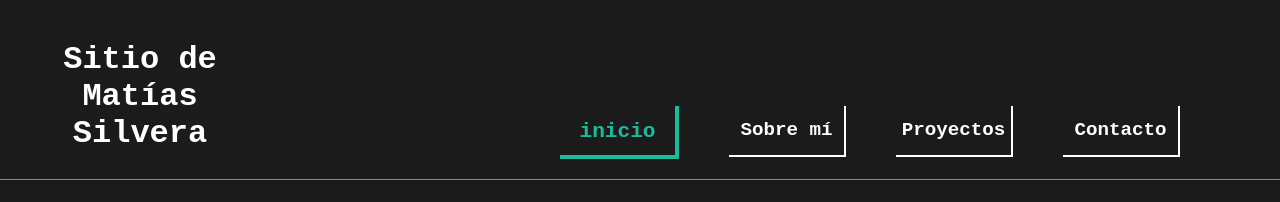
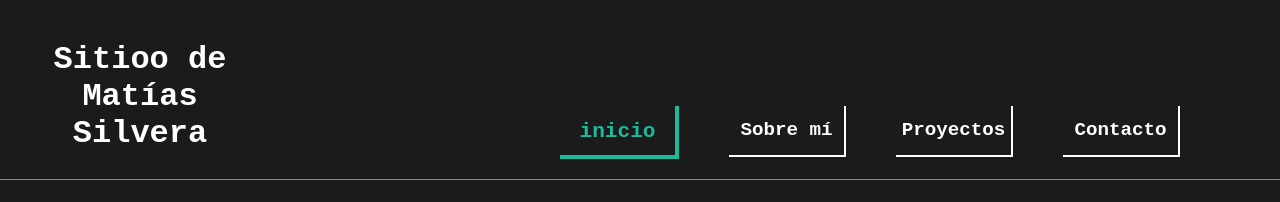
Before and after one commit to silveraMatu/web-personal, a plain HTML site: page index.html in a window 1280 px wide. Shown: the top 202 px of the page. Drawn offline with Linux system fonts and the light colour scheme.

Commit message:
se modifico el titulo

```diff
--- a/index.html
+++ b/index.html
@@ -8,7 +8,7 @@
 </head>
 <body>
     <header>
-        <h1>Sitio de Matías Silvera</h1>
+        <h1>Sitioo de Matías Silvera</h1>
         <nav>
             <ul class="navegacion">
                 <a class="activado" href="index.html"><li>inicio</li></a>
```
